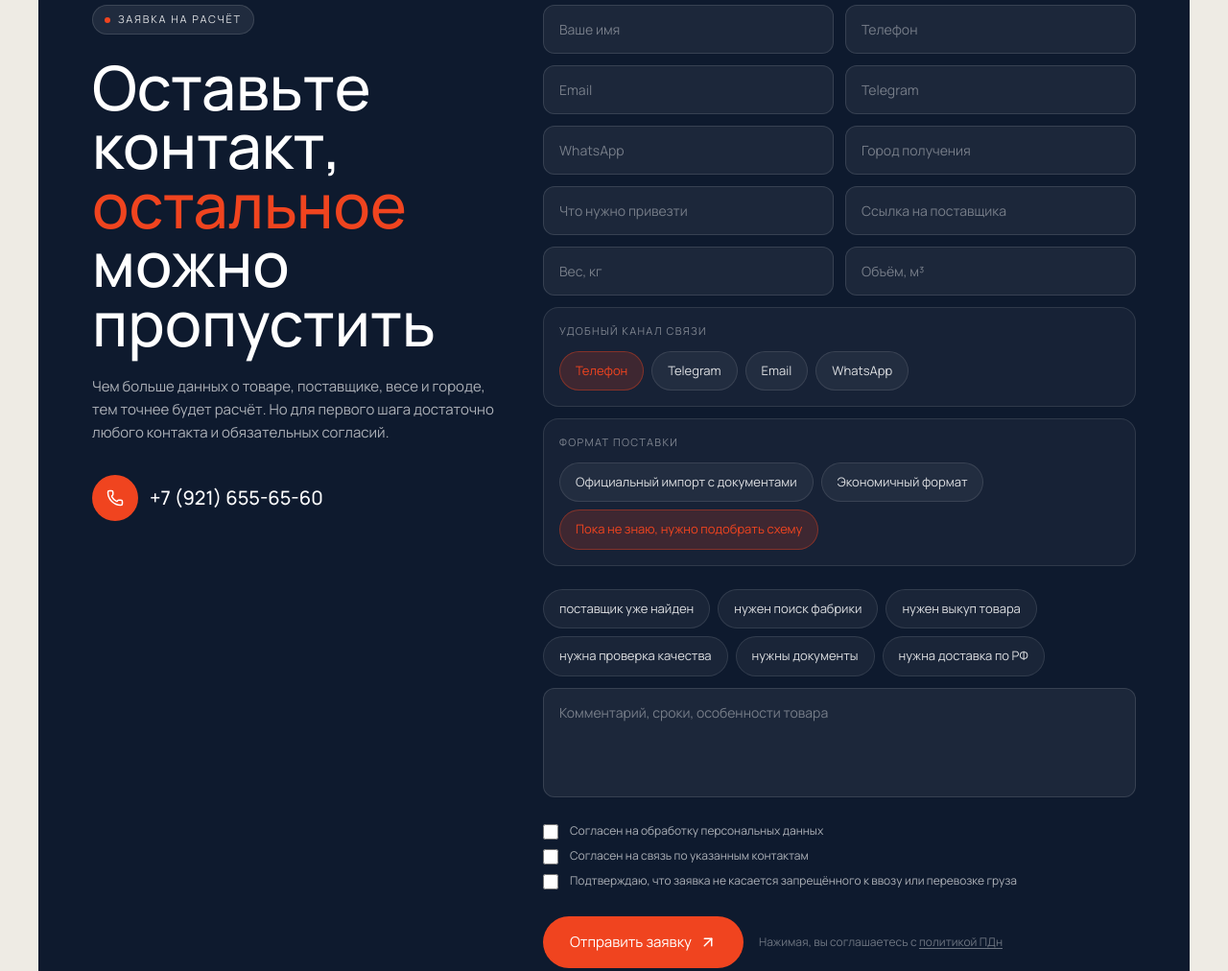
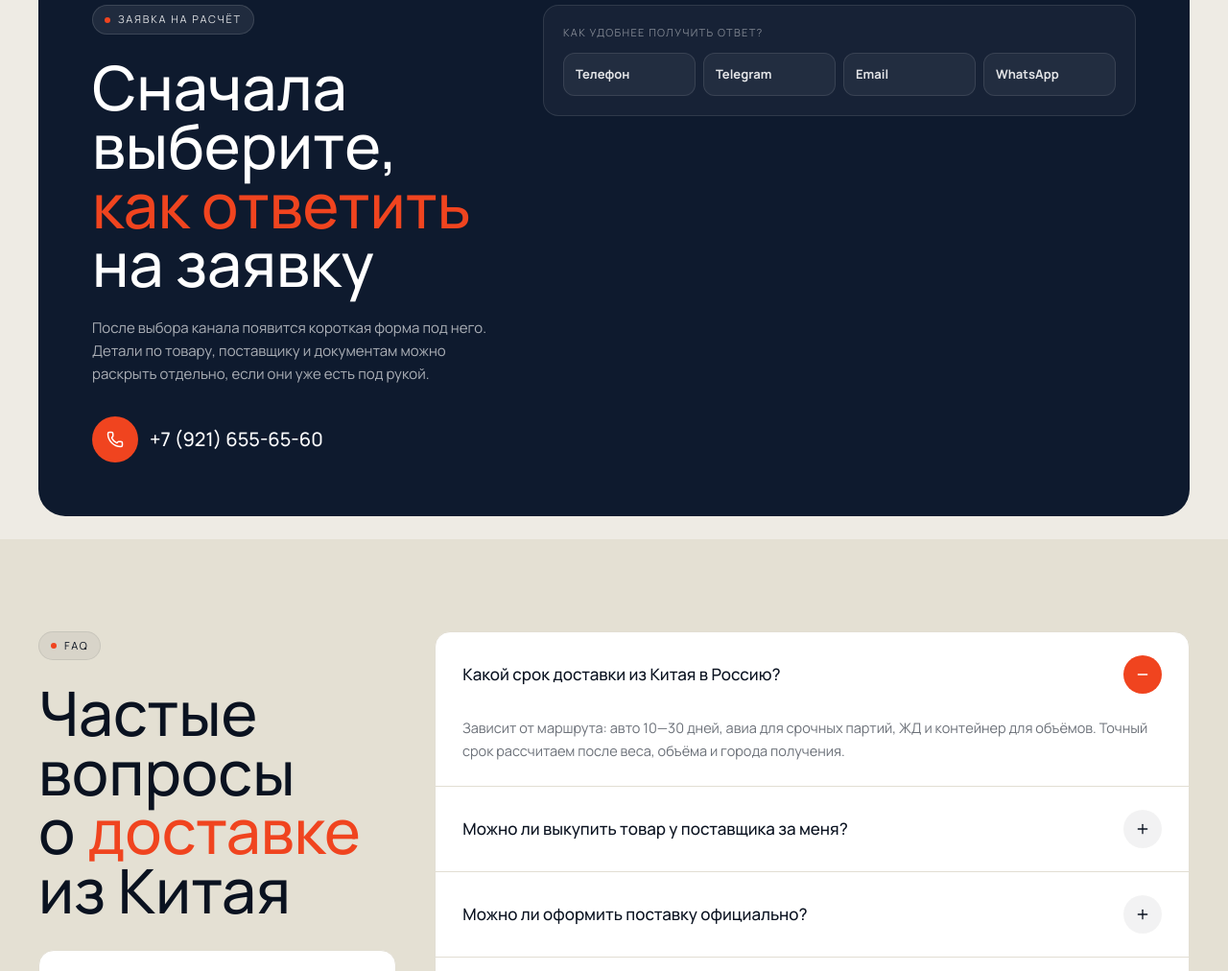
Before and after one commit to HGpk3/RWSCargo, an Astro site: page / in a window 1280 px wide. Shown: the part 7820-8832 px from the top of the page at 96% size. Built offline with nearby package versions, Linux system fonts and the light colour scheme; Astro itself is replaced by a stand-in of ours.

Commit message:
Simplify lead form flow

```diff
--- a/src/figma-app/components/Sections4.tsx
+++ b/src/figma-app/components/Sections4.tsx
@@ -21,6 +21,8 @@ const faqs = [
   { q: "Есть ли склады в Китае?", a: "Да, два склада — в Гуанчжоу и Иу. Принимаем товары, сверяем количество, консолидируем партии и готовим упаковку к отправке." },
   { q: "Какие данные нужны для расчёта?", a: "Товар, ссылка или контакт поставщика, вес, объём, город получения, желаемые сроки и формат оформления." },
 ];
+
+type ContactMethod = "phone" | "telegram" | "email" | "whatsapp";
 
 export function Faq() {
   const [open, setOpen] = useState(0);
@@ -283,7 +285,8 @@ export function CTA() {
   const [email, setEmail] = useState("");
   const [telegram, setTelegram] = useState("");
   const [whatsapp, setWhatsapp] = useState("");
-  const [preferredContact, setPreferredContact] = useState("phone");
+  const [preferredContact, setPreferredContact] = useState<ContactMethod | "">("");
+  const [detailsOpen, setDetailsOpen] = useState(false);
   const [importFormat, setImportFormat] = useState("Пока не знаю, нужно подобрать схему");
   const [supplierLink, setSupplierLink] = useState("");
   const [cargo, setCargo] = useState("");
@@ -318,7 +321,7 @@ export function CTA() {
     ["telegram", "Telegram"],
     ["email", "Email"],
     ["whatsapp", "WhatsApp"],
-  ] as const;
+  ] satisfies Array<[ContactMethod, string]>;
   const toggle = (v: string) =>
     setChecks((p) => (p.includes(v) ? p.filter((x) => x !== v) : [...p, v]));
 
@@ -335,7 +338,8 @@ export function CTA() {
       if (detail?.volume) setVolume(detail.volume);
       if (detail?.city) setCity(detail.city);
       if (detail?.calculator) setCalculator(detail.calculator);
-      setNotice({ type: "success", text: "Расчёт прикреплён к заявке. Оставьте любой удобный контакт." });
+      setDetailsOpen(true);
+      setNotice({ type: "success", text: "Расчёт прикреплён к заявке. Выберите удобный канал ответа и оставьте контакт." });
     };
 
     window.addEventListener("rwscargo:lead-prefill", onPrefill);
@@ -351,10 +355,16 @@ export function CTA() {
     event.preventDefault();
     setNotice(null);
 
-    const hasContact = Boolean(phone.trim() || email.trim() || telegram.trim() || whatsapp.trim());
+    if (!preferredContact) {
+      setNotice({ type: "error", text: "Выберите, как удобнее получить ответ." });
+      return;
+    }
+
+    const selectedContactValue = preferredContact ? contactField[preferredContact].value.trim() : "";
+    const hasContact = Boolean(selectedContactValue);
 
     if (!hasContact) {
-      setNotice({ type: "error", text: "Укажите хотя бы один способ связи: телефон, Telegram, email или WhatsApp." });
+      setNotice({ type: "error", text: "Укажите контакт для выбранного способа связи." });
       return;
     }
 
@@ -401,6 +411,7 @@ export function CTA() {
       setEmail("");
       setTelegram("");
       setWhatsapp("");
+      setPreferredContact("");
       setSupplierLink("");
       setCargo("");
       setWeight("");
@@ -409,6 +420,7 @@ export function CTA() {
       setComment("");
       setChecks([]);
       setCalculator(null);
+      setDetailsOpen(false);
       setConsents({ personalData: false, contact: false, legalCargo: false });
     } catch (error) {
       setNotice({ type: "error", text: error instanceof Error ? error.message : "Не удалось отправить заявку." });
@@ -424,6 +436,50 @@ export function CTA() {
     fontSize: 14,
   };
 
+  const selectedContact = contactOptions.find(([value]) => value === preferredContact);
+  const contactField = {
+    phone: {
+      value: phone,
+      setter: setPhone,
+      type: "tel",
+      inputMode: "tel" as const,
+      autoComplete: "tel",
+      placeholder: "Телефон для звонка",
+    },
+    telegram: {
+      value: telegram,
+      setter: setTelegram,
+      type: "text",
+      inputMode: "text" as const,
+      autoComplete: "off",
+      placeholder: "Telegram username или номер",
+    },
+    email: {
+      value: email,
+      setter: setEmail,
+      type: "email",
+      inputMode: "email" as const,
+      autoComplete: "email",
+      placeholder: "Email для ответа",
+    },
+    whatsapp: {
+      value: whatsapp,
+      setter: setWhatsapp,
+      type: "tel",
+      inputMode: "tel" as const,
+      autoComplete: "tel",
+      placeholder: "WhatsApp номер",
+    },
+  } satisfies Record<ContactMethod, {
+    value: string;
+    setter: (value: string) => void;
+    type: string;
+    inputMode: "tel" | "text" | "email";
+    autoComplete: string;
+    placeholder: string;
+  }>;
+  const activeContact = preferredContact ? contactField[preferredContact] : null;
+
   return (
     <section id="contacts" className="py-6">
       <Container>
@@ -435,14 +491,14 @@ export function CTA() {
             <EyebrowLabel onDark>ЗАЯВКА НА РАСЧЁТ</EyebrowLabel>
             <div className="mt-6">
               <Display size="lg" onDark>
-                Оставьте контакт,<br />
-                <span style={{ color: BRAND }}>остальное</span><br />
-                можно пропустить
+                Сначала выберите,<br />
+                <span style={{ color: BRAND }}>как ответить</span><br />
+                на заявку
               </Display>
             </div>
             <p className="text-white/65 mt-6 max-w-md" style={{ fontSize: 15, lineHeight: 1.6 }}>
-              Чем больше данных о товаре, поставщике, весе и городе, тем точнее будет расчёт.
-              Но для первого шага достаточно любого контакта и обязательных согласий.
+              После выбора канала появится короткая форма под него. Детали по товару,
+              поставщику и документам можно раскрыть отдельно, если они уже есть под рукой.
             </p>
             <a href={PHONE_HREF} className="inline-flex items-center gap-3 text-white mt-8" style={{ fontSize: 20, fontWeight: 500 }}>
               <div
@@ -455,59 +511,80 @@ export function CTA() {
             </a>
           </div>
           <form className="lg:col-span-7 space-y-3" onSubmit={submitLead}>
+            <div className="rounded-2xl p-4 md:p-5" style={{ background: "rgba(255,255,255,0.04)", border: "1px solid rgba(255,255,255,0.1)" }}>
+              <div className="text-white/45 mb-3" style={{ fontSize: 11, letterSpacing: "0.12em" }}>КАК УДОБНЕЕ ПОЛУЧИТЬ ОТВЕТ?</div>
+              <div className="grid grid-cols-2 md:grid-cols-4 gap-2">
+                {contactOptions.map(([value, label]) => (
+                  <button
+                    key={value}
+                    type="button"
+                    onClick={() => {
+                      setPreferredContact(value);
+                      setNotice(null);
+                    }}
+                    aria-pressed={preferredContact === value}
+                    className="rounded-xl px-3 py-3 transition-colors text-left"
+                    style={{
+                      background: preferredContact === value ? "rgba(240,68,31,0.18)" : "rgba(255,255,255,0.05)",
+                      color: preferredContact === value ? BRAND : "rgba(255,255,255,0.88)",
+                      border: `1px solid ${preferredContact === value ? "rgba(240,68,31,0.45)" : "rgba(255,255,255,0.1)"}`,
+                      fontSize: 13,
+                      fontWeight: 700,
+                    }}
+                  >
+                    {label}
+                  </button>
+                ))}
+              </div>
+            </div>
+            {activeContact && selectedContact && (
               <div className="grid grid-cols-1 sm:grid-cols-2 gap-3">
                 <label className="grid gap-2">
                   <span className="sr-only">Ваше имя</span>
                   <input aria-label={t("Ваше имя")} name="name" autoComplete="name" placeholder="Ваше имя" className="rounded-xl px-4 py-3.5 outline-none placeholder:text-white/40" style={fieldStyle} value={name} onChange={(e) => setName(e.target.value)} />
                 </label>
                 <label className="grid gap-2">
-                <span className="sr-only">Телефон</span>
-                <input aria-label={t("Телефон")} name="phone" type="tel" inputMode="tel" autoComplete="tel" placeholder="Телефон" className="rounded-xl px-4 py-3.5 outline-none placeholder:text-white/40" style={fieldStyle} value={phone} onChange={(e) => setPhone(e.target.value)} />
-              </label>
-              <label className="grid gap-2">
-                <span className="sr-only">Email</span>
-                <input aria-label="Email" name="email" type="email" autoComplete="email" placeholder="Email" className="rounded-xl px-4 py-3.5 outline-none placeholder:text-white/40" style={fieldStyle} value={email} onChange={(e) => setEmail(e.target.value)} />
-              </label>
-              <label className="grid gap-2">
-                <span className="sr-only">Telegram</span>
-                <input aria-label="Telegram" name="telegram" placeholder="Telegram" className="rounded-xl px-4 py-3.5 outline-none placeholder:text-white/40" style={fieldStyle} value={telegram} onChange={(e) => setTelegram(e.target.value)} />
-              </label>
-              <label className="grid gap-2">
-                <span className="sr-only">WhatsApp</span>
-                <input aria-label="WhatsApp" name="whatsapp" placeholder="WhatsApp" className="rounded-xl px-4 py-3.5 outline-none placeholder:text-white/40" style={fieldStyle} value={whatsapp} onChange={(e) => setWhatsapp(e.target.value)} />
-              </label>
-              <label className="grid gap-2">
-                <span className="sr-only">Город получения</span>
-                <input aria-label="Город получения" name="city" placeholder="Город получения" className="rounded-xl px-4 py-3.5 outline-none placeholder:text-white/40" style={fieldStyle} value={city} onChange={(e) => setCity(e.target.value)} />
+                  <span className="sr-only">{selectedContact[1]}</span>
+                  <input
+                    aria-label={selectedContact[1]}
+                    name={preferredContact}
+                    type={activeContact.type}
+                    inputMode={activeContact.inputMode}
+                    autoComplete={activeContact.autoComplete}
+                    placeholder={activeContact.placeholder}
+                    className="rounded-xl px-4 py-3.5 outline-none placeholder:text-white/40"
+                    style={fieldStyle}
+                    value={activeContact.value}
+                    onChange={(e) => activeContact.setter(e.target.value)}
+                    required
+                  />
                 </label>
               </div>
+            )}
+            {preferredContact && (
+              <button
+                type="button"
+                onClick={() => setDetailsOpen((value) => !value)}
+                className="w-full rounded-xl px-4 py-3 text-left transition-colors"
+                style={{
+                  background: detailsOpen ? "rgba(240,68,31,0.14)" : "rgba(255,255,255,0.05)",
+                  border: `1px solid ${detailsOpen ? "rgba(240,68,31,0.35)" : "rgba(255,255,255,0.1)"}`,
+                  color: "rgba(255,255,255,0.88)",
+                  fontSize: 13,
+                  fontWeight: 700,
+                }}
+              >
+                {detailsOpen ? "Скрыть детали груза" : "Добавить детали груза, поставщика и формата"}
+              </button>
+            )}
+            {detailsOpen && (
+              <div className="space-y-3">
                 <div className="grid grid-cols-1 sm:grid-cols-2 gap-3">
+                  <input aria-label="Город получения" name="city" placeholder="Город получения" className="rounded-xl px-4 py-3.5 outline-none placeholder:text-white/40" style={fieldStyle} value={city} onChange={(e) => setCity(e.target.value)} />
                   <input aria-label="Описание груза" name="cargo" placeholder="Что нужно привезти" className="rounded-xl px-4 py-3.5 outline-none placeholder:text-white/40" style={fieldStyle} value={cargo} onChange={(e) => setCargo(e.target.value)} />
                   <input aria-label="Ссылка на поставщика" name="supplierLink" placeholder="Ссылка на поставщика" className="rounded-xl px-4 py-3.5 outline-none placeholder:text-white/40" style={fieldStyle} value={supplierLink} onChange={(e) => setSupplierLink(e.target.value)} />
                   <input aria-label="Вес" name="weight" inputMode="decimal" placeholder="Вес, кг" className="rounded-xl px-4 py-3.5 outline-none placeholder:text-white/40" style={fieldStyle} value={weight} onChange={(e) => setWeight(e.target.value)} />
                   <input aria-label="Объём" name="volume" inputMode="decimal" placeholder="Объём, м³" className="rounded-xl px-4 py-3.5 outline-none placeholder:text-white/40" style={fieldStyle} value={volume} onChange={(e) => setVolume(e.target.value)} />
-            </div>
-            <div className="rounded-2xl p-4" style={{ background: "rgba(255,255,255,0.04)", border: "1px solid rgba(255,255,255,0.1)" }}>
-              <div className="text-white/45 mb-3" style={{ fontSize: 11, letterSpacing: "0.12em" }}>УДОБНЫЙ КАНАЛ СВЯЗИ</div>
-              <div className="flex flex-wrap gap-2">
-                {contactOptions.map(([value, label]) => (
-                  <button
-                    key={value}
-                    type="button"
-                    onClick={() => setPreferredContact(value)}
-                    aria-pressed={preferredContact === value}
-                    className="rounded-full px-4 py-2.5 transition-colors"
-                    style={{
-                      background: preferredContact === value ? "rgba(240,68,31,0.18)" : "rgba(255,255,255,0.05)",
-                      color: preferredContact === value ? BRAND : "rgba(255,255,255,0.85)",
-                      border: `1px solid ${preferredContact === value ? "rgba(240,68,31,0.4)" : "rgba(255,255,255,0.1)"}`,
-                      fontSize: 13,
-                    }}
-                  >
-                    {label}
-                  </button>
-                ))}
-              </div>
                 </div>
                 <div className="rounded-2xl p-4" style={{ background: "rgba(255,255,255,0.04)", border: "1px solid rgba(255,255,255,0.1)" }}>
                   <div className="text-white/45 mb-3" style={{ fontSize: 11, letterSpacing: "0.12em" }}>ФОРМАТ ПОСТАВКИ</div>
@@ -531,7 +608,7 @@ export function CTA() {
                     ))}
                   </div>
                 </div>
-            <div className="flex flex-wrap gap-2 pt-3">
+                <div className="flex flex-wrap gap-2">
                   {items.map((i) => (
                     <button
                       key={i}
@@ -554,17 +631,20 @@ export function CTA() {
                   placeholder="Комментарий, сроки, особенности товара"
                   aria-label="Комментарий, сроки, особенности товара"
                   name="comment"
-              rows={4}
+                  rows={3}
                   className="w-full rounded-xl px-4 py-3.5 outline-none resize-none placeholder:text-white/40"
                   style={fieldStyle}
                   value={comment}
                   onChange={(e) => setComment(e.target.value)}
                 />
+              </div>
+            )}
             {calculator && (
               <div className="rounded-2xl p-4 text-white/75" style={{ background: "rgba(240,68,31,0.12)", border: "1px solid rgba(240,68,31,0.35)", fontSize: 13 }}>
                 К заявке прикреплён предварительный расчёт: {String(calculator.estimate || "ориентир с калькулятора")}.
               </div>
             )}
+            {preferredContact && (
               <div className="grid gap-2 pt-2">
                 {[
                   ["personalData", "Согласен на обработку персональных данных"],
@@ -583,6 +663,7 @@ export function CTA() {
                   </label>
                 ))}
               </div>
+            )}
             {notice && (
               <div
                 className="rounded-2xl px-4 py-3"
@@ -596,7 +677,8 @@ export function CTA() {
                 {notice.text}
               </div>
             )}
-            <div className="pt-4 flex flex-wrap items-center gap-4">
+            {preferredContact && (
+              <div className="pt-2 flex flex-wrap items-center gap-4">
                 <PillBtn size="lg" variant="primary" type="submit">
                   {submitting ? "Отправляем..." : "Отправить заявку"}
                 </PillBtn>
@@ -604,6 +686,7 @@ export function CTA() {
                   Нажимая, вы соглашаетесь с <a href="/privacy/" className="underline underline-offset-2">политикой ПДн</a>
                 </div>
               </div>
+            )}
           </form>
         </div>
       </Container>
```
Lines whose indentation alone changed are shown as unchanged.
